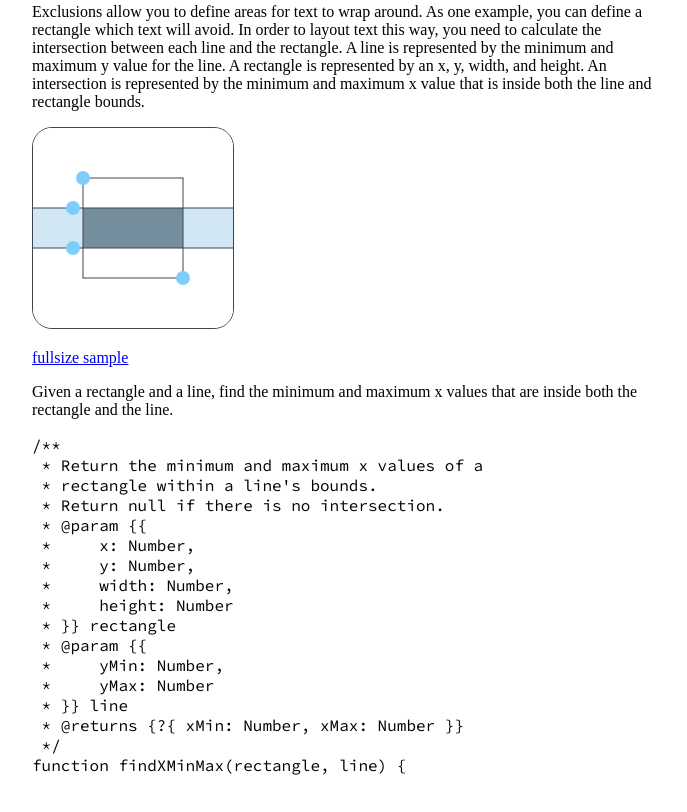
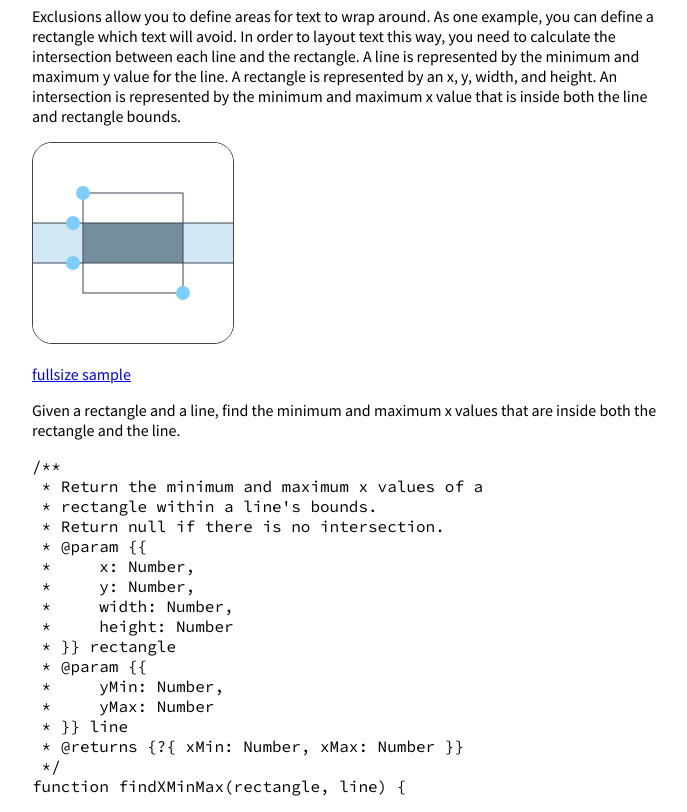
Before and after one commit to betravis/css-shapes-demos, a website: page exercises/01-rectangle.html in a window 1280 px wide. Shown: the part 77-889 px from the top of the page, without its empty margins (288-975 px from the left). Before the commit the page ends 868 px from the top, so only its background shows below. Drawn offline with Linux system fonts and the light colour scheme.

Commit message:
Updating font links

```diff
--- a/exercises/01-rectangle.html
+++ b/exercises/01-rectangle.html
@@ -1,7 +1,7 @@
 <!doctype html>
 <html>
 <head>
-    <link href='http://fonts.googleapis.com/css?family=Source+Code+Pro' rel='stylesheet' type='text/css'>
+    <link href='http://fonts.googleapis.com/css?family=Source+Sans+Pro' rel='stylesheet' type='text/css'>
     <link href='http://fonts.googleapis.com/css?family=Source+Code+Pro' rel='stylesheet' type='text/css'>
     <link href="../css/exercise.css" rel="stylesheet" type="text/css">
 </head>
```
Also changed, not shown: exercises/02-circle.html (+1 -1 lines), exercises/03-polygon.html (+1 -1 lines), exercises/04-image.html (+1 -1 lines).
